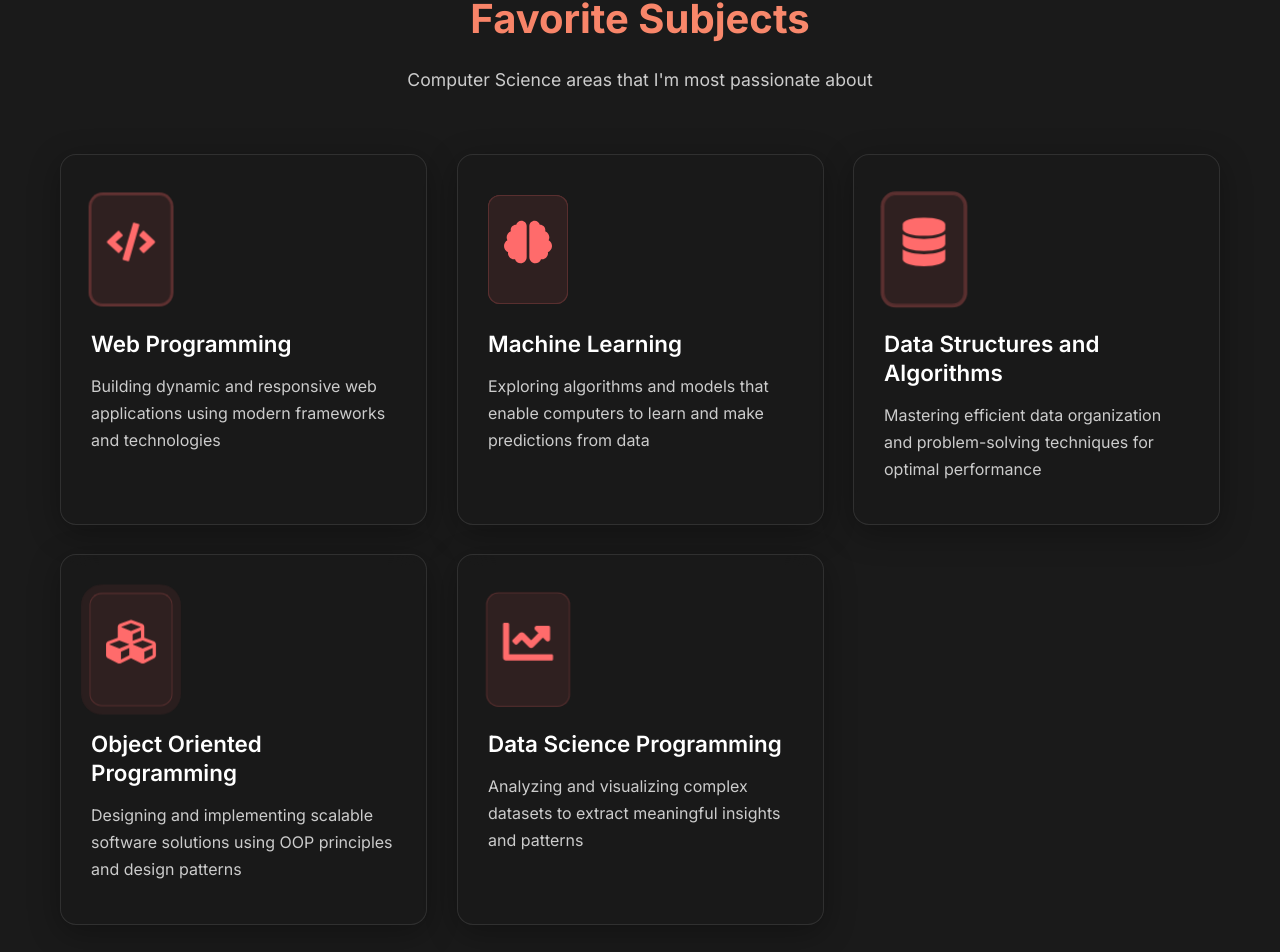
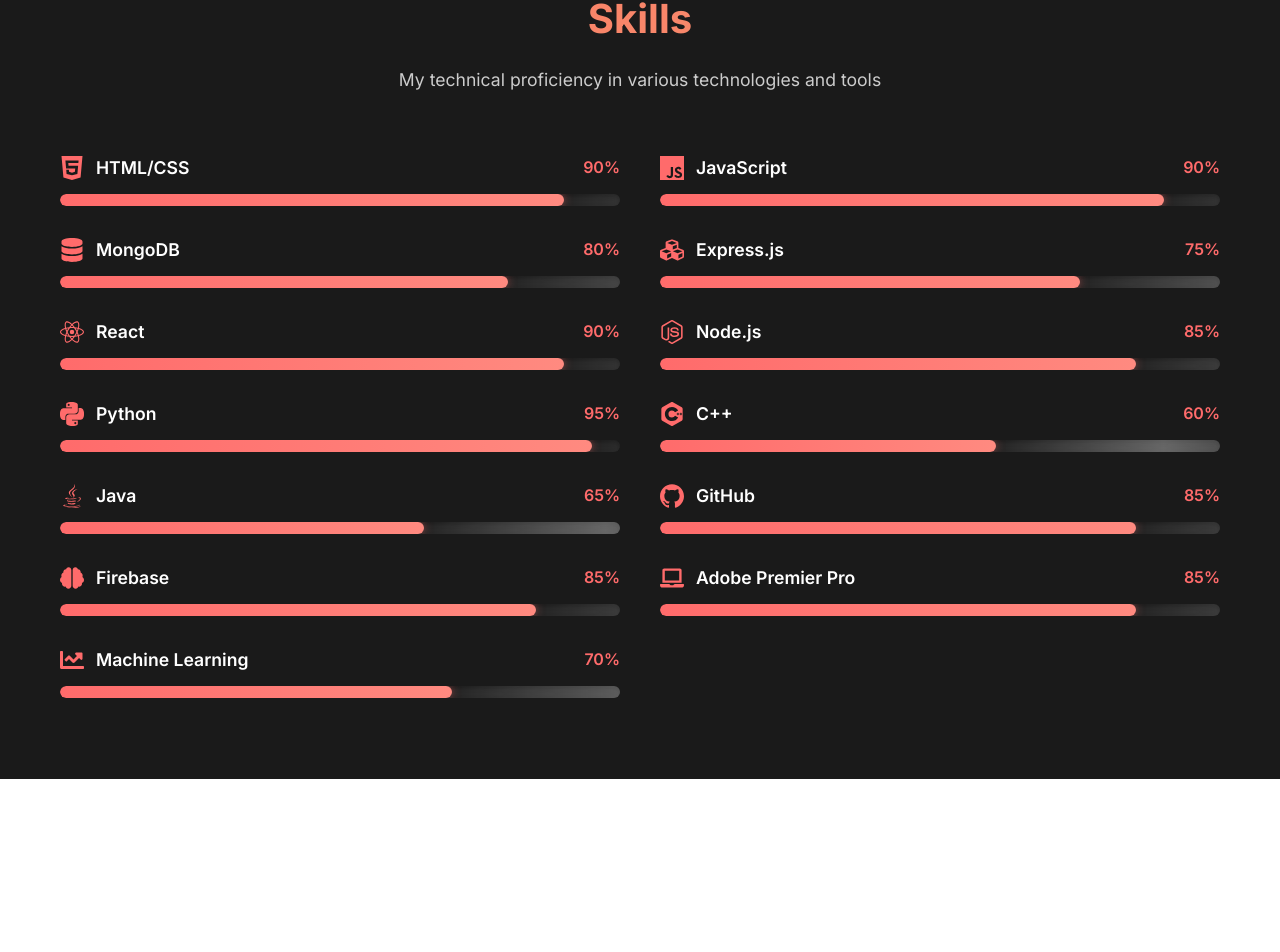
Before and after one commit to berired/Personal-Portfolio, a React (Vite) app: page / in a window 1280 px wide. Shown: the part 1663-2615 px from the top of the page. After the commit the page ends 2442 px from the top, so only its background shows below. Built offline with nearby package versions, Linux system fonts and the light colour scheme.

Commit message:
Portfolio Changes

```diff
--- a/src/components/AboutMe.css
+++ b/src/components/AboutMe.css
@@ -649,7 +649,111 @@
   }
   50% {
     background-position: 100% 50%;
-    filter: hue-rotate(10deg);
+    filter: hue-rotate(20deg);
+  }
+}
+
+/* Skills Progress Bars */
+.skills-container {
+  max-width: 1200px;
+  margin: 0 auto;
+  display: grid;
+  grid-template-columns: repeat(2, 1fr);
+  gap: 30px 40px;
+}
+
+.skill-item {
+  opacity: 0;
+  animation: slideUp 0.6s ease-out forwards;
+}
+
+.skill-header {
+  display: flex;
+  justify-content: space-between;
+  align-items: center;
+  margin-bottom: 12px;
+}
+
+.skill-name {
+  display: flex;
+  align-items: center;
+  gap: 12px;
+  font-size: 1.1rem;
+  font-weight: 600;
+  color: #ffffff;
+}
+
+.skill-icon {
+  font-size: 1.5rem;
+  color: #ff6b6b;
+}
+
+.skill-percentage {
+  font-size: 1rem;
+  font-weight: 600;
+  color: #ff6b6b;
+}
+
+.skill-bar {
+  width: 100%;
+  height: 12px;
+  background: rgba(51, 51, 51, 0.5);
+  border-radius: 10px;
+  overflow: hidden;
+  position: relative;
+  box-shadow: inset 0 2px 4px rgba(0, 0, 0, 0.3);
+}
+
+.skill-progress {
+  height: 100%;
+  background: linear-gradient(90deg, #ff6b6b 0%, #ff8a80 100%);
+  border-radius: 10px;
+  position: relative;
+  width: 0;
+  box-shadow: 0 0 10px rgba(255, 107, 107, 0.5);
+  transition: width 1.5s ease-out;
+}
+
+.skill-progress::after {
+  content: '';
+  position: absolute;
+  top: 0;
+  left: 0;
+  right: 0;
+  bottom: 0;
+  background: linear-gradient(90deg,
+    transparent 0%,
+    rgba(255, 255, 255, 0.3) 50%,
+    transparent 100%);
+  animation: shimmer 2s infinite;
+}
+
+@keyframes fillBar {
+  0% {
+    width: 0;
+  }
+  100% {
+    width: 100%;
+  }
+}
+
+@keyframes shimmer {
+  0% {
+    transform: translateX(-100%);
+  }
+  100% {
+    transform: translateX(100%);
+  }
+}
+
+@keyframes slideUp {
+  from {
+    opacity: 0;
+    transform: translateY(30px);
+  }
+  to {
+    opacity: 1;
+    transform: translateY(0);
   }
 }
 
@@ -755,6 +859,11 @@
   .services-grid {
     grid-template-columns: 1fr;
     gap: 30px;
+  }
+
+  .skills-container {
+    grid-template-columns: 1fr;
+    gap: 25px;
   }
 }
 
--- a/src/components/AboutMe.jsx
+++ b/src/components/AboutMe.jsx
@@ -11,7 +11,7 @@ import {
   SiNodedotjs,
   SiGithub
 } from 'react-icons/si';
-import { FaCode, FaBrain, FaDatabase, FaCubes, FaChartLine, FaJava } from 'react-icons/fa';
+import { FaCode, FaBrain, FaDatabase, FaCubes, FaChartLine, FaJava, FaLaptop } from 'react-icons/fa';
 
 
 const AboutMe = ({ isTransitioning }) => {
@@ -35,32 +35,21 @@ const AboutMe = ({ isTransitioning }) => {
     { name: 'Java', icon: FaJava },
   ];
 
-  const favoriteSubjects = [
-    {
-      icon: <FaCode />,
-      title: 'Web Programming',
-      description: 'Building dynamic and responsive web applications using modern frameworks and technologies'
-    },
-    {
-      icon: <FaBrain />,
-      title: 'Machine Learning',
-      description: 'Exploring algorithms and models that enable computers to learn and make predictions from data'
-    },
-    {
-      icon: <FaDatabase />,
-      title: 'Data Structures and Algorithms',
-      description: 'Mastering efficient data organization and problem-solving techniques for optimal performance'
-    },
-    {
-      icon: <FaCubes />,
-      title: 'Object Oriented Programming',
-      description: 'Designing and implementing scalable software solutions using OOP principles and design patterns'
-    },
-    {
-      icon: <FaChartLine />,
-      title: 'Data Science Programming',
-      description: 'Analyzing and visualizing complex datasets to extract meaningful insights and patterns'
-    }
+  const skills = [
+    { name: 'HTML/CSS', level: 90, icon: SiHtml5 },
+    { name: 'JavaScript', level: 90, icon: SiJavascript },
+    { name: 'MongoDB', level: 80, icon: FaDatabase },
+    { name: 'Express.js', level: 75, icon: FaCubes },
+    { name: 'React', level: 90, icon: SiReact },
+    { name: 'Node.js', level: 85, icon: SiNodedotjs },
+    { name: 'Python', level: 95, icon: SiPython },
+    { name: 'C++', level: 60, icon: SiCplusplus },
+    { name: 'Java', level: 65, icon: FaJava },
+    { name: 'GitHub', level: 85, icon: SiGithub },
+    { name: 'Firebase', level: 85, icon: FaBrain },
+    { name: 'Adobe Premier Pro', level: 85, icon: FaLaptop },
+    { name: 'Machine Learning', level: 70, icon: FaChartLine },
+
   ];
 
   return (
@@ -142,25 +131,39 @@ const AboutMe = ({ isTransitioning }) => {
         </div>
       </div>
 
-      {/* Favorite Subjects Section */}
+      {/* Skills Section */}
       <div className="subjects-section">
         <div className="subjects-header animate-slide-up" style={{animationDelay: '1.1s'}}>
-          <h2 className="gradient-text">Favorite Subjects</h2>
+          <h2 className="gradient-text">Skills</h2>
           <p className="subjects-subtitle animate-fade-in" style={{animationDelay: '1.2s'}}>
-            Computer Science areas that I'm most passionate about
+            My technical proficiency in various technologies and tools
           </p>
         </div>
 
-        <div className="subjects-grid stagger-animation">
-          {favoriteSubjects.map((subject, index) => (
-            <div key={index} className="subject-card glass hover-lift animate-scale-up" style={{animationDelay: `${1.3 + index * 0.1}s`}}>
-              <div className="subject-icon pulse" style={{animationDelay: `${2.5 + index * 0.5}s`}}>
-                {subject.icon}
+        <div className="skills-container stagger-animation">
+          {skills.map((skill, index) => {
+            const IconComponent = skill.icon;
+            return (
+              <div key={index} className="skill-item animate-slide-up" style={{animationDelay: `${1.3 + index * 0.1}s`}}>
+                <div className="skill-header">
+                  <div className="skill-name">
+                    <IconComponent className="skill-icon" />
+                    <span>{skill.name}</span>
+                  </div>
+                  <span className="skill-percentage">{skill.level}%</span>
+                </div>
+                <div className="skill-bar">
+                  <div
+                    className="skill-progress"
+                    style={{
+                      '--skill-width': `${skill.level}%`,
+                      width: isVisible ? `${skill.level}%` : '0%'
+                    }}
+                  ></div>
+                </div>
               </div>
-              <h4 className="subject-title">{subject.title}</h4>
-              <p className="subject-description">{subject.description}</p>
-            </div>
-          ))}
+            );
+          })}
         </div>
       </div>
     </div>
--- a/src/components/MyProjects.jsx
+++ b/src/components/MyProjects.jsx
@@ -11,7 +11,8 @@ const MyProjects = ({ isTransitioning }) => {
       description: "A Coffee Shop Landing Page using React",
       techStack: "React, HTML, CSS",
       category: "personal projects",
-      imagePath: "/src/assets/project1.jpg"
+      imagePath: "/src/assets/project1.jpg",
+      link: "on github"
     },
     {
       id: 2,
@@ -19,7 +20,8 @@ const MyProjects = ({ isTransitioning }) => {
       description: "Web Design Scripting Finals",
       techStack: "HTML, CSS, JavaScript",
       category: "school projects",
-      imagePath: "/src/assets/project2.jpg"
+      imagePath: "/src/assets/project2.jpg",
+      link: "missing repo"
     },
     {
       id: 3,
@@ -27,7 +29,8 @@ const MyProjects = ({ isTransitioning }) => {
       description: "Multi-page Product Catalog for Web Programming Midterms",
       techStack: "React, JavaScript, CSS, HTML",
       category: "school projects",
-      imagePath: "/src/assets/project3.jpg"
+      imagePath: "/src/assets/project3.jpg",
+      link: "on github"
     },
     {
       id: 4,
@@ -35,7 +38,8 @@ const MyProjects = ({ isTransitioning }) => {
       description: "A restaurant locator website for STS Finals Project",
       techStack: "HTML, CSS, JavaScript",
       category: "school projects",
-      imagePath: "/src/assets/project4.jpg"
+      imagePath: "/src/assets/project4.jpg",
+      link: "on github"
     },
     {
       id: 5,
@@ -43,7 +47,8 @@ const MyProjects = ({ isTransitioning }) => {
       description: "A calendar bot for Discord using Python",
       techStack: "Python",
       category: "personal projects",
-      imagePath: "/src/assets/project5.jpg"
+      imagePath: "/src/assets/project5.jpg",
+      link: "on github"
     },
     {
       id: 6,
@@ -51,7 +56,44 @@ const MyProjects = ({ isTransitioning }) => {
       description: "A historical website for RPH Finals Project",
       techStack: "HTML, CSS, JavaScript",
       category: "school projects",
-      imagePath: "/src/assets/project6.jpg"
+      imagePath: "/src/assets/project6.jpg",
+      link: "on github"
+    },
+    {
+      id: 7,
+      name: "CatModoro",
+      description: "A Pomodoro timerapp dedicated to my girlfriend with a cat theme. With customizable timer, calendar & to-dos, heatmap, fully customizable website theme, and spotify player integration.",
+      techStack: "React, JavaScript, CSS, Firebase",
+      category: "personal projects",
+      imagePath: "/src/assets/project7.jpg",
+      link: "#https://catmodoro.vercel.app/"
+    },
+    {
+      id: 8,
+      name: "Tahanan ng mga Kwento",
+      description: "A children's book repository website for our Panitikan Finals Project",
+      techStack: "React, JavaScript, CSS",
+      category: "school projects",
+      imagePath: "/src/assets/project8.jpg",
+      link: "#https://tahananngmgakwento.vercel.app/"
+    },
+    {
+      id: 9,
+      name: "AdTalk Event Solution Inc. Landing Page",
+      description: "A landing page for a freelance client using React",
+      techStack: "React, JavaScript, CSS",
+      category: "freelance works",
+      imagePath: "/src/assets/project9.jpg",
+      link: "#https://adtalk.com.ph/"
+    },
+    {
+      id: 10,
+      name: "Glam Innovative Advertising Corp. Landing Page",
+      description: "A landing page for a freelance client using React",
+      techStack: "React, JavaScript, CSS",
+      category: "freelance works",
+      imagePath: "/src/assets/project10.jpg",
+      link: "#https://glam-landing.vercel.app/"
     }
   ]);
 
@@ -94,6 +136,12 @@ const MyProjects = ({ isTransitioning }) => {
           >
             School Projects
           </button>
+          <button
+            className={`category-tab hover-lift ${selectedCategory === 'freelance works' ? 'active' : ''}`}
+            onClick={() => setSelectedCategory('freelance works')}
+          >
+            Freelance Works
+          </button>
         </div>
 
         <div className="projects-grid stagger-animation">
--- a/src/components/ProjectCard.css
+++ b/src/components/ProjectCard.css
@@ -114,6 +114,51 @@
   font-weight: 500;
 }
 
+.project-link-btn {
+  display: block;
+  text-decoration: none;
+  margin-top: 20px;
+}
+
+.view-project-btn {
+  width: 100%;
+  padding: 12px 24px;
+  background: linear-gradient(135deg, #ff6b6b 0%, #ff8a80 100%);
+  color: white;
+  border: none;
+  border-radius: 8px;
+  font-size: 0.95rem;
+  font-weight: 600;
+  cursor: pointer;
+  transition: all 0.3s ease;
+  text-transform: uppercase;
+  letter-spacing: 0.5px;
+}
+
+.view-project-btn:hover {
+  background: linear-gradient(135deg, #ff8a80 0%, #ff6b6b 100%);
+  transform: translateY(-2px);
+  box-shadow: 0 5px 15px rgba(255, 107, 107, 0.4);
+}
+
+.view-project-btn:active {
+  transform: translateY(0);
+}
+
+.project-link-text {
+  margin-top: 20px;
+  padding: 12px 24px;
+  background: rgba(255, 107, 107, 0.1);
+  border: 1px solid #ff6b6b;
+  border-radius: 8px;
+  color: #ff6b6b;
+  font-size: 0.95rem;
+  font-weight: 600;
+  text-align: center;
+  text-transform: uppercase;
+  letter-spacing: 0.5px;
+}
+
 /* Responsive design */
 @media (max-width: 768px) {
   .project-content {
--- a/src/components/ProjectCard.jsx
+++ b/src/components/ProjectCard.jsx
@@ -31,6 +31,11 @@ const ProjectCard = ({ project }) => {
     return <IconComponent />;
   };
 
+  // Check if link is a URL
+  const isUrl = (link) => {
+    return link && (link.startsWith('http://') || link.startsWith('https://') || link.startsWith('#http'));
+  };
+
   return (
     <div className="project-card">
       <div className="project-image-container">
@@ -60,6 +65,20 @@ const ProjectCard = ({ project }) => {
             ))}
           </div>
         </div>
+
+        {project.link && (
+          isUrl(project.link) ? (
+            <a href={project.link.replace('#', '')} className="project-link-btn" target="_blank" rel="noopener noreferrer">
+              <button className="view-project-btn">
+                View Project
+              </button>
+            </a>
+          ) : (
+            <div className="project-link-text">
+              {project.link}
+            </div>
+          )
+        )}
       </div>
     </div>
   );
```
